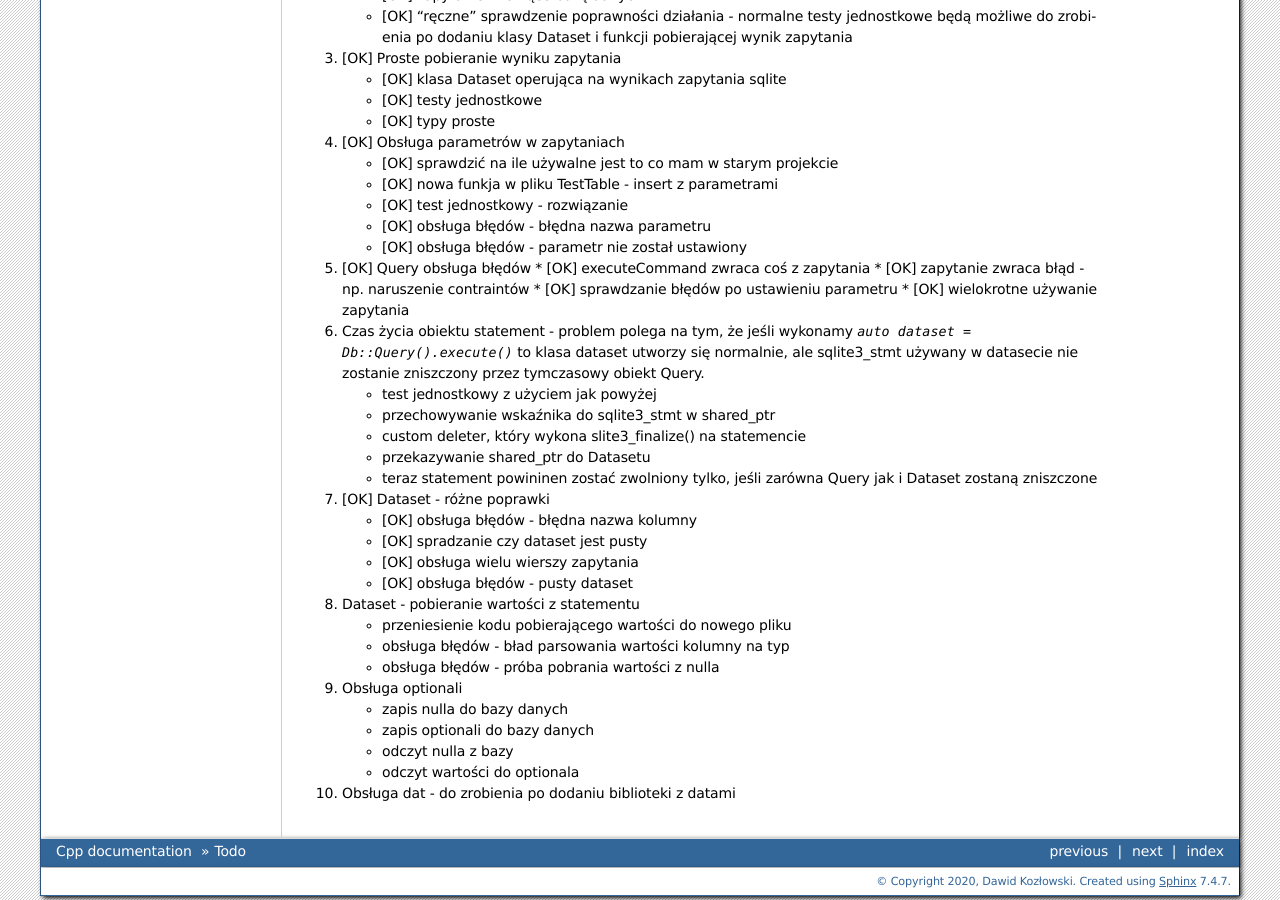
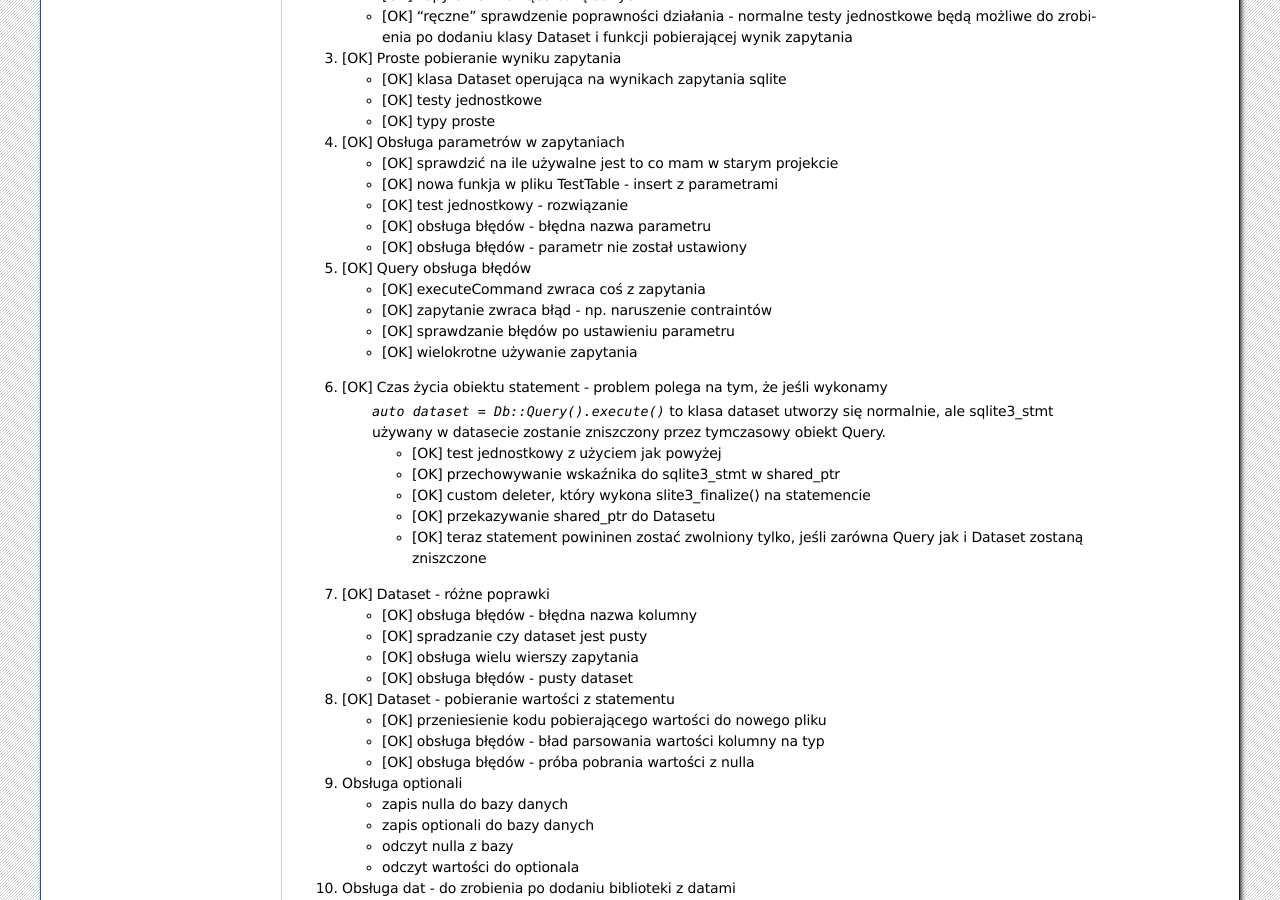
Before and after one commit to a7ecd22ff84d/Cpp, a Sphinx documentation site: the page built from Docs/source/Todo.rst, in a window 1280 px wide and 900 px high, scrolled down 1038 px. Built offline with Sphinx 7.4.7, drawn with Linux system fonts in a browser that asks for light colours.

```diff
--- a/Docs/source/Todo.rst
+++ b/Docs/source/Todo.rst
@@ -74,21 +74,22 @@ Moduł: Src/Database
     * [OK] obsługa błędów - parametr nie został ustawiony
 
 5.  [OK] Query obsługa błędów
+
     * [OK] executeCommand zwraca coś z zapytania
     * [OK] zapytanie zwraca błąd - np. naruszenie contraintów
     * [OK] sprawdzanie błędów po ustawieniu parametru
     * [OK] wielokrotne używanie zapytania
 
-6.  Czas życia obiektu statement - problem polega na tym, że jeśli wykonamy
+6. [OK] Czas życia obiektu statement - problem polega na tym, że jeśli wykonamy
     `auto dataset = Db::Query().execute()` to klasa dataset utworzy się
-    normalnie, ale sqlite3_stmt używany w datasecie nie zostanie zniszczony
-    przez tymczasowy obiekt Query.
+    normalnie, ale sqlite3_stmt używany w datasecie zostanie zniszczony przez
+    tymczasowy obiekt Query.
 
-    * test jednostkowy z użyciem jak powyżej
-    * przechowywanie wskaźnika do sqlite3_stmt w shared_ptr
-    * custom deleter, który wykona slite3_finalize() na statemencie
-    * przekazywanie shared_ptr do Datasetu
-    * teraz statement powininen zostać zwolniony tylko, jeśli zarówna Query jak
+    * [OK] test jednostkowy z użyciem jak powyżej
+    * [OK] przechowywanie wskaźnika do sqlite3_stmt w shared_ptr
+    * [OK] custom deleter, który wykona slite3_finalize() na statemencie
+    * [OK] przekazywanie shared_ptr do Datasetu
+    * [OK] teraz statement powininen zostać zwolniony tylko, jeśli zarówna Query jak
       i Dataset zostaną zniszczone
 
 7.  [OK] Dataset - różne poprawki
@@ -98,11 +99,11 @@ Moduł: Src/Database
     * [OK] obsługa wielu wierszy zapytania
     * [OK] obsługa błędów - pusty dataset
 
-8.  Dataset - pobieranie wartości z statementu
+8.  [OK] Dataset - pobieranie wartości z statementu
 
-    * przeniesienie kodu pobierającego wartości do nowego pliku
-    * obsługa błędów - bład parsowania wartości kolumny na typ
-    * obsługa błędów - próba pobrania wartości z nulla
+    * [OK] przeniesienie kodu pobierającego wartości do nowego pliku
+    * [OK] obsługa błędów - bład parsowania wartości kolumny na typ
+    * [OK] obsługa błędów - próba pobrania wartości z nulla
 
 9.  Obsługa optionali
 
```
Also changed, not shown: 2 other files.
